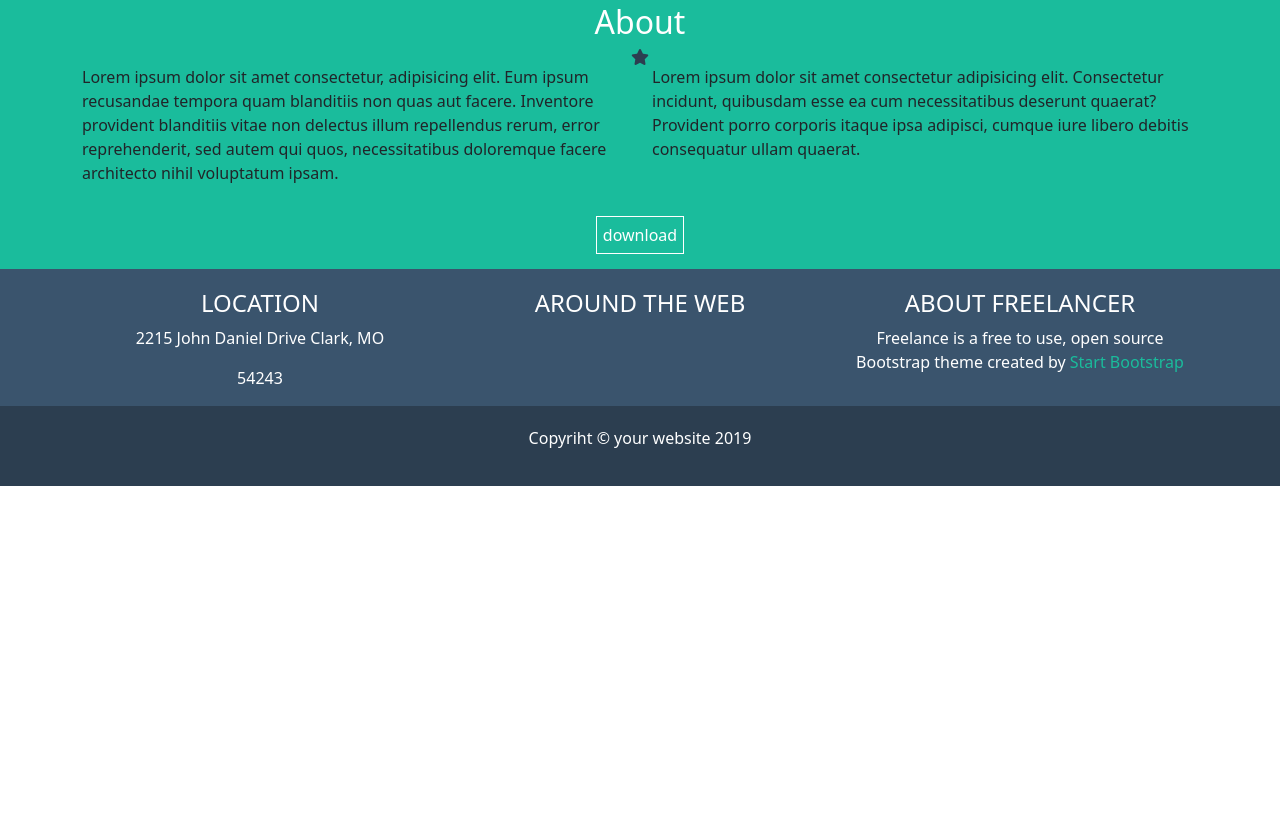
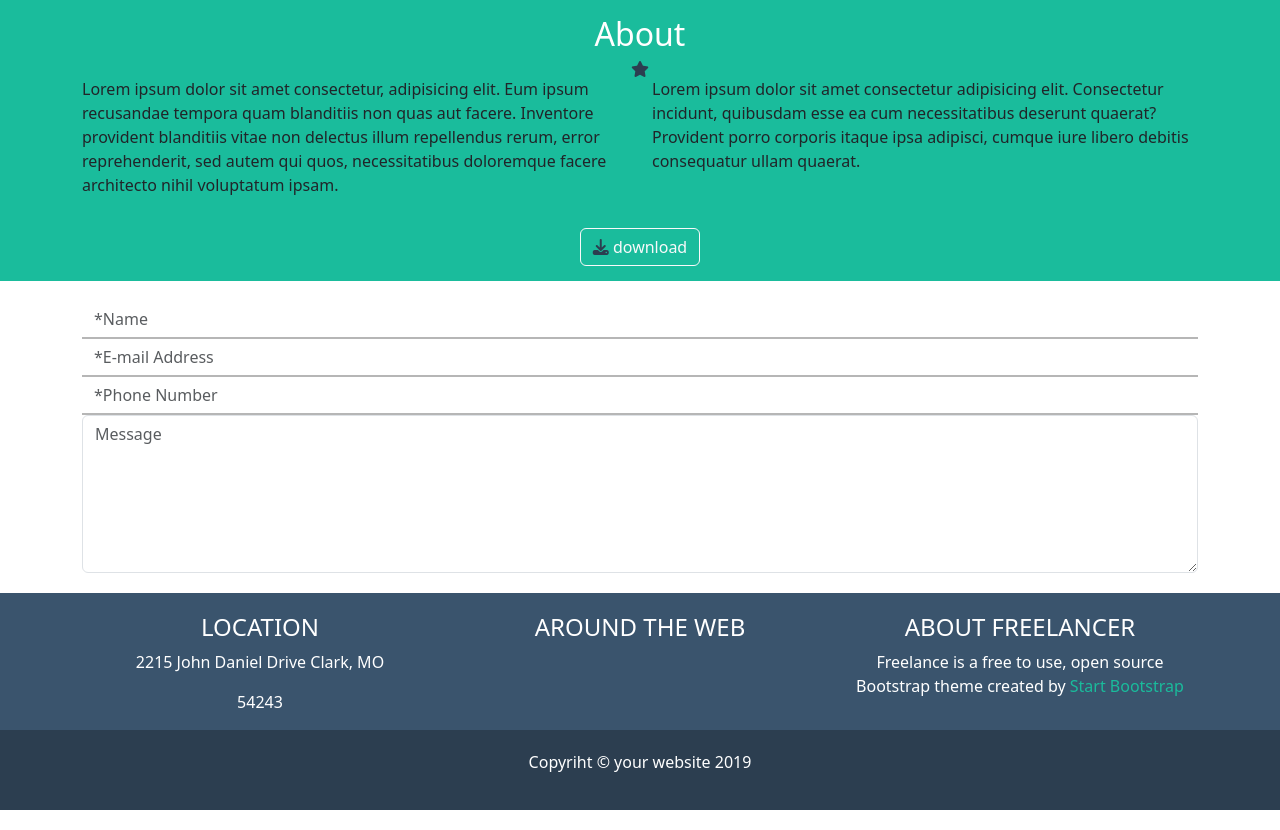
Before and after one commit to Vbortone99/html-css-bootstrap-freelancer, a plain HTML site: page index.html in a window 1280 px wide. Shown: the part 1141-1971 px from the top of the page. Before the commit the page ends 1627 px from the top, so only its background shows below. Drawn offline with nearby package versions, Linux system fonts and the light colour scheme.

Commit message:
added form  and minor fixes

```diff
--- a/css/style.css
+++ b/css/style.css
@@ -61,11 +61,35 @@ header{
 }
 /* CARDS SECTION */
 #portfolio{
-    padding-top: 20px;
+    padding: 20px;
 }
 .card img{
     border-radius: 10px;
 }
+/* CONTACT SECTION */
+#contact-me{
+    padding: 20px;
+}
+input[type=text] {
+    border: none;
+    border-bottom: 2px solid #b6b6b6;
+    border-radius: 0px;
+  }
+input[type=email] {
+    border: none;
+    border-bottom: 2px solid #b6b6b6;
+    border-radius: 0px;
+  }
+input[type=number] {
+    border: none;
+    border-bottom: 2px solid #b6b6b6;
+    border-radius: 0px;
+  }
+input[type=textarea] {
+    border: none;
+    border-bottom: 2px solid #b6b6b6;
+    border-radius: 0px;
+  }
 /* ABOUT SECTION */
 #about{
     background-color: var(--color-primary);
@@ -87,4 +111,5 @@ header{
 footer{
     background-color: var(--color-secondary);
     padding: 20px;
+    margin-bottom: 20px;
 }
--- a/index.html
+++ b/index.html
@@ -87,17 +87,26 @@
             </div>
             <div class="container">
                 <div class="row">
-                    <div class="col-6"><p>Lorem ipsum dolor sit amet consectetur, adipisicing elit. Eum ipsum recusandae tempora quam blanditiis non quas aut facere. Inventore provident blanditiis vitae non delectus illum repellendus rerum, error reprehenderit, sed autem qui quos, necessitatibus doloremque facere architecto nihil voluptatum ipsam.</p></div>
-                    <div class="col-6"><p>Lorem ipsum dolor sit amet consectetur adipisicing elit. Consectetur incidunt, quibusdam esse ea cum necessitatibus deserunt quaerat? Provident porro corporis itaque ipsa adipisci, cumque iure libero debitis consequatur ullam quaerat.</p></div>
+                    <div class="col-12 col-md-6"><p>Lorem ipsum dolor sit amet consectetur, adipisicing elit. Eum ipsum recusandae tempora quam blanditiis non quas aut facere. Inventore provident blanditiis vitae non delectus illum repellendus rerum, error reprehenderit, sed autem qui quos, necessitatibus doloremque facere architecto nihil voluptatum ipsam.</p></div>
+                    <div class="col-12 col-md-6"><p>Lorem ipsum dolor sit amet consectetur adipisicing elit. Consectetur incidunt, quibusdam esse ea cum necessitatibus deserunt quaerat? Provident porro corporis itaque ipsa adipisci, cumque iure libero debitis consequatur ullam quaerat.</p></div>
                 </div>
                 <div class="row">
                     <div class="col-12 d-flex justify-content-center pd-15">
-                        <a href="#" class="download-btn">download</a>
+                        <a href="#" class="btn btn-outline-light"><i class="fa-solid fa-download" style="color: #2c3e50;"></i> download</a>
                     </div>
                 </div>
             </div>
         </section>
-        <section id="contact-me"></section>
+        <section id="contact-me">
+            <form action="#">
+                <div class="container">
+                    <input type="text" name="nome" id="" class="form-control" placeholder="*Name">
+                    <input type="email" name="e-mail" id="" class="form-control" placeholder="*E-mail Address">
+                    <input type="number" name="" id="" class="form-control" placeholder="*Phone Number">
+                    <textarea class="form-control" aria-label="With textarea" rows="6" placeholder="Message"></textarea>
+                </div>
+            </form>
+        </section>
         <section id="location">
             <div class="container">
                 <div class="row pd-t-20">
```
